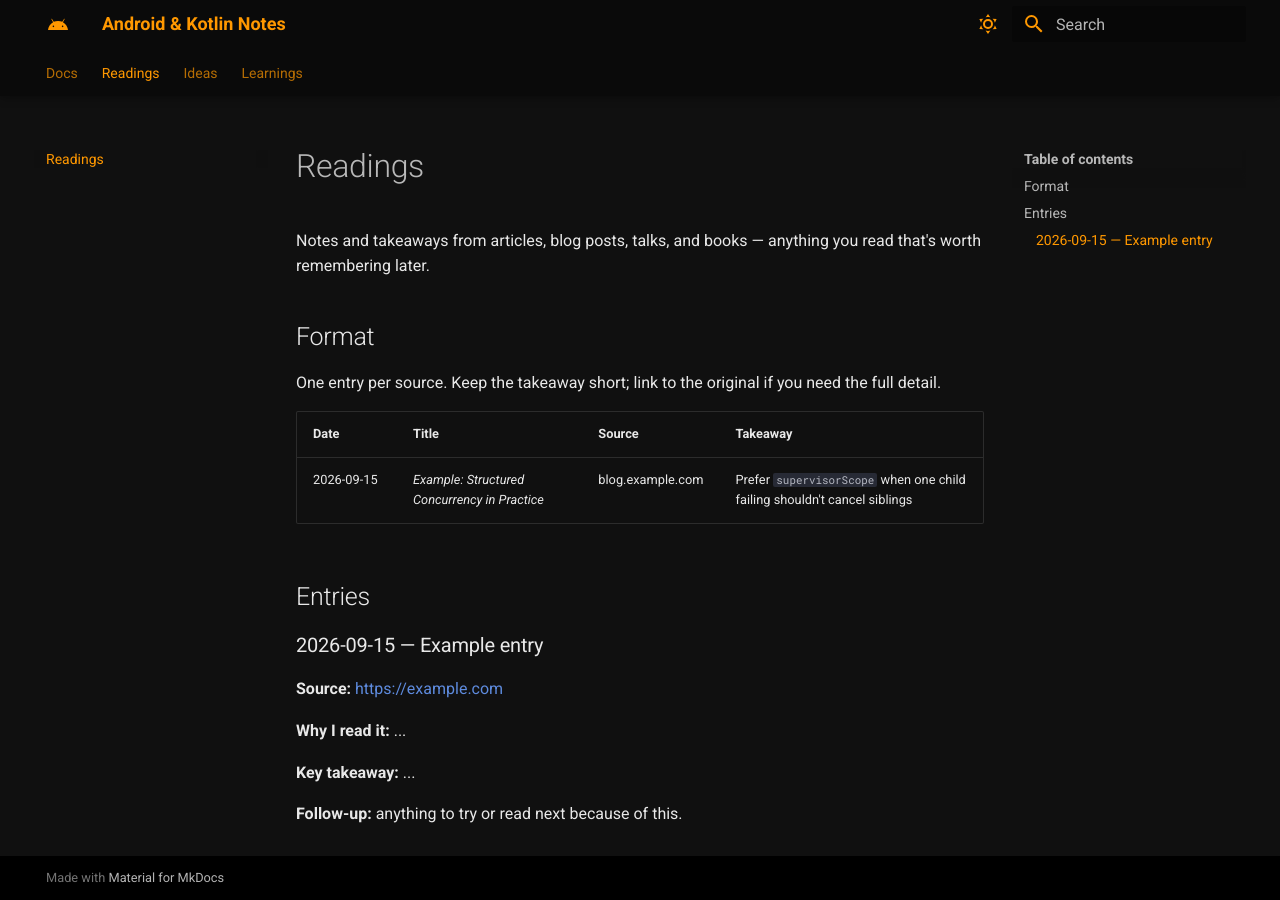
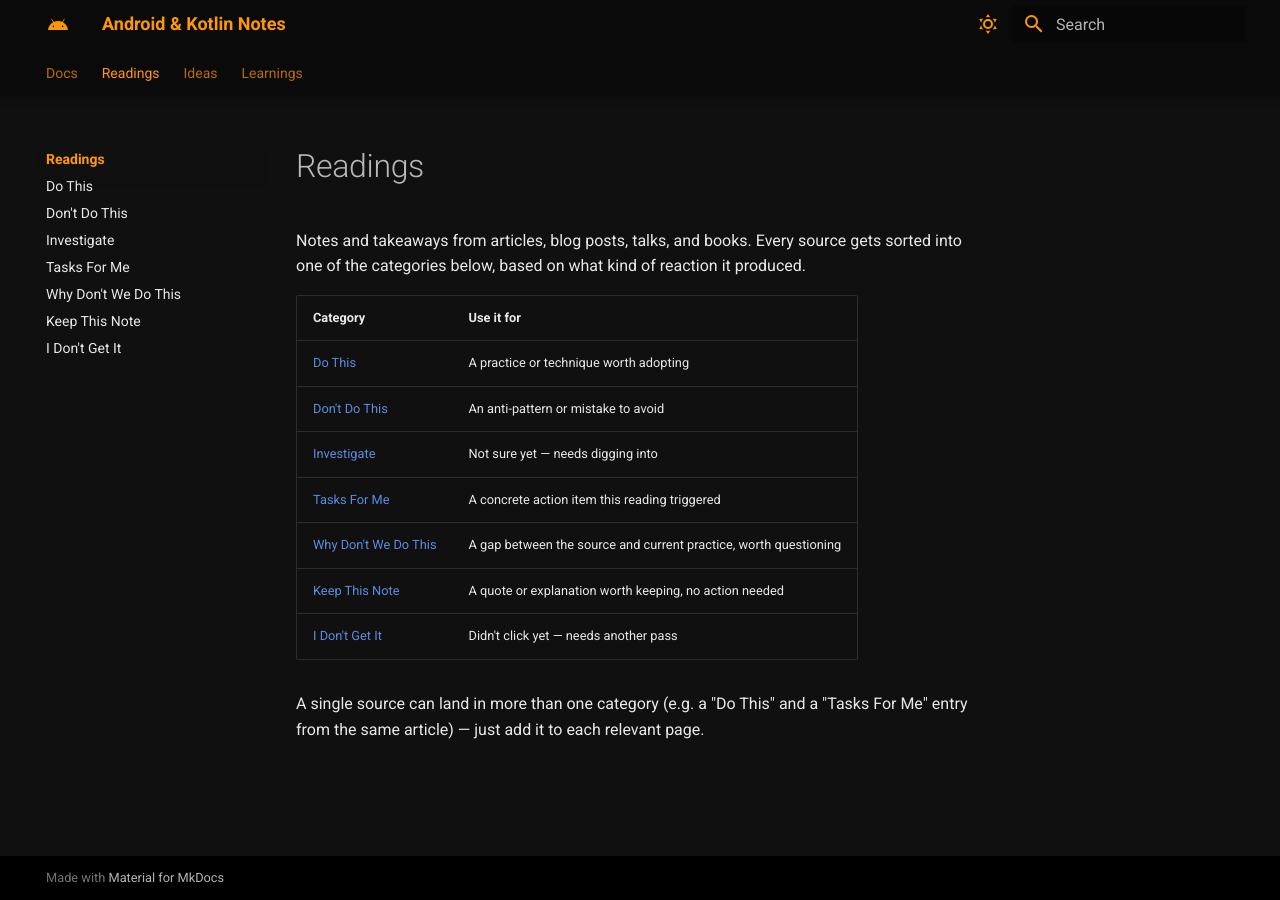
Before and after one commit to yanosDev/android-docs, an MkDocs documentation site: the page built from docs/readings/index.md, in a window 1280 px wide. Built offline with MkDocs 1.6.1 and Material for MkDocs 9.7.7, drawn with Linux system fonts in a browser that asks for light colours.

Commit message:
Split Readings into 7 reaction-based subcategories

```diff
--- a/docs/readings/index.md
+++ b/docs/readings/index.md
@@ -1,25 +1,19 @@
 # Readings
 
-Notes and takeaways from articles, blog posts, talks, and books — anything
-you read that's worth remembering later.
+Notes and takeaways from articles, blog posts, talks, and books. Every source
+gets sorted into one of the categories below, based on what kind of reaction
+it produced.
 
-## Format
+| Category | Use it for |
+|---|---|
+| [Do This](do-this/index.md) | A practice or technique worth adopting |
+| [Don't Do This](dont-do-this/index.md) | An anti-pattern or mistake to avoid |
+| [Investigate](investigate/index.md) | Not sure yet — needs digging into |
+| [Tasks For Me](tasks-for-me/index.md) | A concrete action item this reading triggered |
+| [Why Don't We Do This](why-dont-we-do-this/index.md) | A gap between the source and current practice, worth questioning |
+| [Keep This Note](keep-this-note/index.md) | A quote or explanation worth keeping, no action needed |
+| [I Don't Get It](needs-more-attention/index.md) | Didn't click yet — needs another pass |
 
-One entry per source. Keep the takeaway short; link to the original if you
-need the full detail.
-
-| Date | Title | Source | Takeaway |
-|---|---|---|---|
-| 2026-09-15 | _Example: Structured Concurrency in Practice_ | blog.example.com | Prefer `supervisorScope` when one child failing shouldn't cancel siblings |
-
-## Entries
-
-### 2026-09-15 — Example entry
-
-**Source:** <https://example.com>
-
-**Why I read it:** ...
-
-**Key takeaway:** ...
-
-**Follow-up:** anything to try or read next because of this.
+A single source can land in more than one category (e.g. a "Do This" and a
+"Tasks For Me" entry from the same article) — just add it to each relevant
+page.
--- a/mkdocs.yml
+++ b/mkdocs.yml
@@ -73,6 +73,14 @@ nav:
           - JitPack: jitpack/index.md
       - Networking:
           - Retrofit: retrofit/index.md
-  - Readings: readings/index.md
+  - Readings:
+      - Overview: readings/index.md
+      - Do This: readings/do-this/index.md
+      - Don't Do This: readings/dont-do-this/index.md
+      - Investigate: readings/investigate/index.md
+      - Tasks For Me: readings/tasks-for-me/index.md
+      - Why Don't We Do This: readings/why-dont-we-do-this/index.md
+      - Keep This Note: readings/keep-this-note/index.md
+      - I Don't Get It: readings/needs-more-attention/index.md
   - Ideas: ideas/index.md
   - Learnings: learnings/index.md
```
Also changed, not shown: README.md (+8 -1 lines), docs/index.md (+1 -1 lines), docs/readings/do-this/index.md (added, +26 -0 lines), docs/readings/dont-do-this/index.md (added, +26 -0 lines), docs/readings/investigate/index.md (added, +26 -0 lines), docs/readings/keep-this-note/index.md (added, +26 -0 lines), docs/readings/needs-more-attention/index.md (added, +27 -0 lines), docs/readings/tasks-for-me/index.md (added, +13 -0 lines), docs/readings/why-dont-we-do-this/index.md (added, +30 -0 lines).
